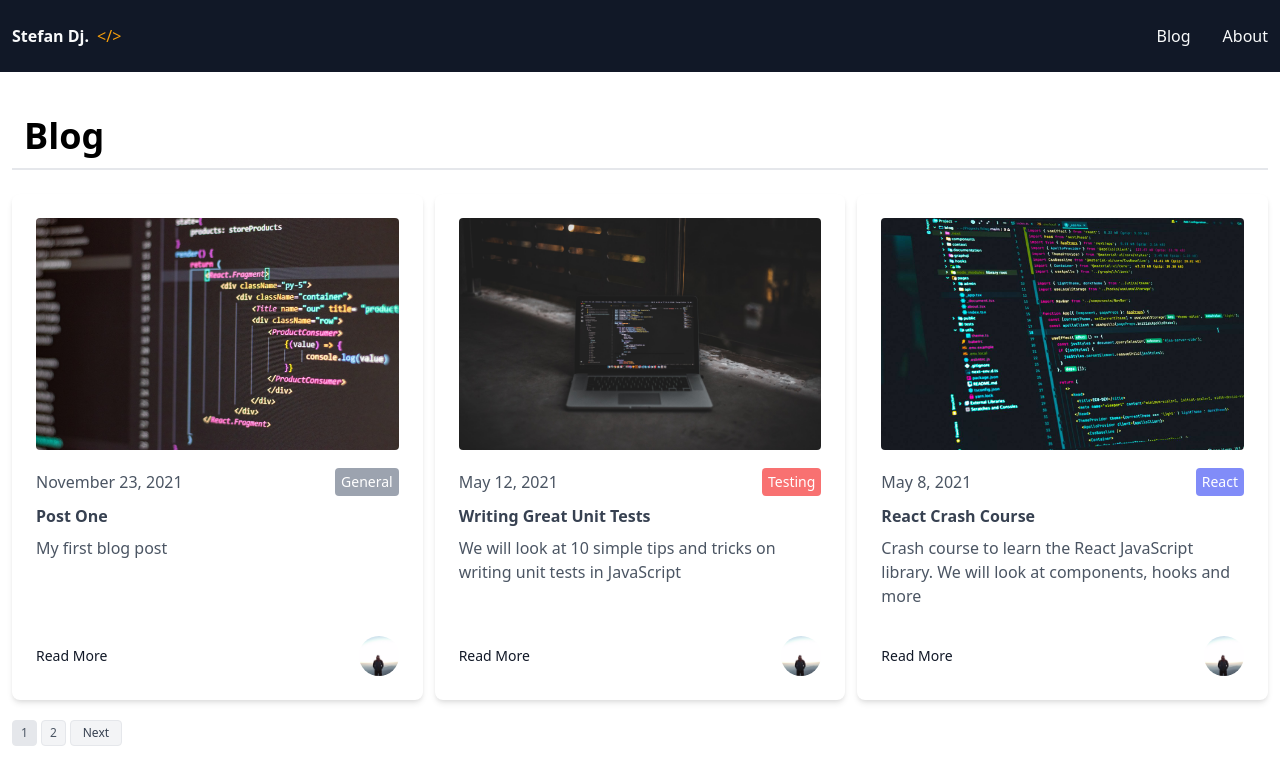
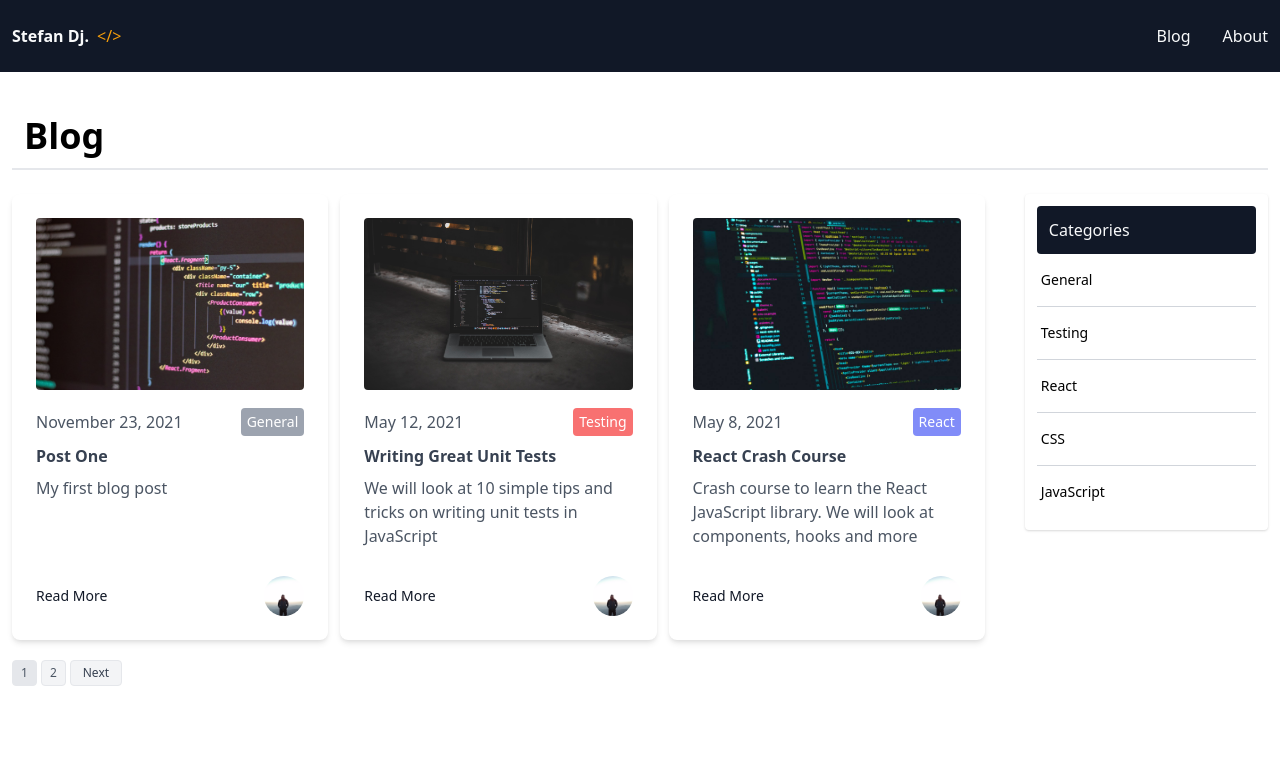
Before and after one commit to stefandjikic/blog-next-js, a Next.js app: page /blog in a window 1280 px wide. Shown: the top 784 px of the page. Built offline with nearby package versions, Linux system fonts and the light colour scheme.

Commit message:
added categories sidebar

```diff
--- /dev/null
+++ b/components/CategorySidebar.js
@@ -0,0 +1,34 @@
+import { useState } from "react";
+import Link from "next/dist/client/link";
+
+const CategorySidebar = ({ categories, categoryName }) => {
+  const [activeCategory, setActiveCategory] = useState(categoryName || "");
+
+  return (
+    <div className="p-3 mt-6 bg-white rounded shadow">
+      <h3 className="bg-gray-900 text-gray-50 p-3 rounded">Categories</h3>
+      <ul className="divide-y divide-gray-300">
+        {categories.map((category, i) => (
+          <Link
+            key={i}
+            href={`/blog/category/${category.toLowerCase()}`}
+            passHref
+          >
+            <li
+              onClick={(e) => setActiveCategory(e.target.innerText)}
+              className={`${
+                category.toLowerCase() === activeCategory.toLocaleLowerCase()
+                  ? "bg-gray-100"
+                  : ""
+              } py-4 px-1 cursor-pointer text-sm hover:bg-gray-50`}
+            >
+              {category}
+            </li>
+          </Link>
+        ))}
+      </ul>
+    </div>
+  );
+};
+
+export default CategorySidebar;
--- a/components/Pagination.js
+++ b/components/Pagination.js
@@ -27,7 +27,7 @@ const Pagination = ({ currentPage, numberOfPages }) => {
         )}
 
         {Array.from({length: numberOfPages}, (_, i) => (
-          <Link href={`/blog/page/${i + 1}`}>
+          <Link key={i} href={`/blog/page/${i + 1}`}>
              <a
               onClick={() => setActiveLink(i+1)}
               className={`bg-gray-100 py-1 px-2 cursor-pointer
--- /dev/null
+++ b/lib/posts.js
@@ -0,0 +1,20 @@
+import fs from "fs";
+import path from "path";
+import matter from "gray-matter";
+import { sortByDate } from 'utils'
+
+const files = fs.readdirSync(path.join("posts"));
+
+export const getPosts = () => {
+  const posts = files.map((filename) => {
+    const slug = filename.replace(".md", "");
+    const markdown = fs.readFileSync(path.join("posts", filename), "utf-8");
+    const { data: frontMatter } = matter(markdown);
+    return {
+      slug,
+      frontMatter,
+    };
+  });
+
+  return posts.sort(sortByDate)
+}
--- a/pages/blog/category/[category_name].js
+++ b/pages/blog/category/[category_name].js
@@ -1,19 +1,28 @@
 import fs from "fs";
 import path from "path";
-import Link from "next/link";
 import matter from "gray-matter";
 import Layout from "components/Layout";
 import Post from "components/Post";
-import { sortByDate } from "utils";
+import CategorySidebar from "components/CategorySidebar";
+import { getPosts } from "lib/posts";
 
-export default function BlogCategoryPage({ posts, categoryName }) {
+export default function BlogCategoryPage({ posts, categoryName, categories }) {
   return (
     <Layout title="Home Page | Stefan Djikic">
-      <h1 className="text-4xl font-bold border-b-2 p-3">{categoryName.toUpperCase()}</h1>
-      <div className="grid md:grid-cols-2 lg:grid-cols-3 gap-3">
-        {posts.map((post, i) => (
-          <Post key={i} post={post} />
-        ))}
+      <h1 className="text-4xl font-bold border-b-2 p-3">
+        {categoryName.toUpperCase()}
+      </h1>
+      <div className="flex">
+        <div className="w-4/5 mr-10">
+          <div className="grid md:grid-cols-2 lg:grid-cols-3 gap-3">
+            {posts.map((post, i) => (
+              <Post key={i} post={post} />
+            ))}
+          </div>
+        </div>
+        <div className="w-1/5">
+          <CategorySidebar categoryName={categoryName} categories={categories} />
+        </div>
       </div>
     </Layout>
   );
@@ -41,26 +50,20 @@ export async function getStaticPaths() {
 }
 
 export async function getStaticProps({ params: { category_name } }) {
-  const files = fs.readdirSync(path.join("posts"));
-
-  const posts = files.map((filename) => {
-    const slug = filename.replace(".md", "");
-    const markdown = fs.readFileSync(path.join("posts", filename), "utf-8");
-    const { data: frontMatter } = matter(markdown);
-    return {
-      slug,
-      frontMatter,
-    };
-  });
+  const posts = getPosts();
 
   const filteredPostsByCategory = posts.filter(
     (post) => post.frontMatter.category.toLowerCase() === category_name
   );
 
+  const categoriesFromPosts = posts.map((post) => post.frontMatter.category);
+  const uniqueCategories = [...new Set(categoriesFromPosts)];
+
   return {
     props: {
-      posts: filteredPostsByCategory.sort(sortByDate),
+      posts: filteredPostsByCategory,
       categoryName: category_name,
+      categories: uniqueCategories,
     },
   };
 }
--- a/pages/blog/page/[p_index].js
+++ b/pages/blog/page/[p_index].js
@@ -1,23 +1,34 @@
 import fs from "fs";
 import path from "path";
-// import Link from "next/link";
-import matter from "gray-matter";
 import Layout from "components/Layout";
 import Post from "components/Post";
 import Pagination from "components/Pagination";
-import { sortByDate } from "utils";
+import CategorySidebar from "components/CategorySidebar";
+import { getPosts } from "lib/posts";
 import { POSTS_PER_PAGE } from "config";
 
-export default function BlogPage({ posts, numberOfPages, currentPage }) {
+export default function BlogPage({
+  posts,
+  numberOfPages,
+  currentPage,
+  categories,
+}) {
   return (
     <Layout title="Home Page | Stefan Djikic">
       <h1 className="text-4xl font-bold border-b-2 p-3">Blog</h1>
-      <div className="grid md:grid-cols-2 lg:grid-cols-3 gap-3">
-        {posts.map((post, i) => (
-          <Post key={i} post={post} />
-        ))}
+      <div className="flex">
+        <div className="w-4/5 mr-10">
+          <div className="grid md:grid-cols-2 lg:grid-cols-3 gap-3">
+            {posts.map((post, i) => (
+              <Post key={i} post={post} />
+            ))}
+          </div>
+          <Pagination currentPage={currentPage} numberOfPages={numberOfPages} />
+        </div>
+        <div className="w-1/5">
+          <CategorySidebar categories={categories} />
+        </div>
       </div>
-      <Pagination currentPage={currentPage} numberOfPages={numberOfPages} />
     </Layout>
   );
 }
@@ -44,28 +55,25 @@ export async function getStaticProps({ params }) {
 
   const files = fs.readdirSync(path.join("posts"));
 
-  const posts = files.map((filename) => {
-    const slug = filename.replace(".md", "");
-    const markdown = fs.readFileSync(path.join("posts", filename), "utf-8");
-    const { data: frontMatter } = matter(markdown);
-    return {
-      slug,
-      frontMatter,
-    };
-  });
+  const posts = getPosts();
+
+  const categoriesFromPosts = posts.map((post) => post.frontMatter.category);
+  const uniqueCategories = [...new Set(categoriesFromPosts)];
 
   const numberOfPages = Math.ceil(files.length / POSTS_PER_PAGE);
   const pageIndex = currentPage - 1;
 
-  const sortedPostsPerPage = posts
-    .sort(sortByDate)
-    .slice(pageIndex * POSTS_PER_PAGE, (pageIndex + 1) * POSTS_PER_PAGE);
+  const sortedPostsPerPage = posts.slice(
+    pageIndex * POSTS_PER_PAGE,
+    (pageIndex + 1) * POSTS_PER_PAGE
+  );
 
   return {
     props: {
       posts: sortedPostsPerPage,
       numberOfPages,
       currentPage,
+      categories: uniqueCategories,
     },
   };
 }
--- a/pages/index.js
+++ b/pages/index.js
@@ -1,10 +1,7 @@
-import fs from "fs";
-import path from "path";
 import Link from "next/link";
-import matter from "gray-matter";
 import Layout from "components/Layout";
 import Post from "components/Post";
-import { sortByDate } from 'utils'
+import { getPosts } from "lib/posts";
 
 export default function HomePage({ posts }) {
 
@@ -29,20 +26,10 @@ export default function HomePage({ posts }) {
 }
 
 export async function getStaticProps() {
-  const files = fs.readdirSync(path.join("posts"));
-  const posts = files.map((filename) => {
-    const slug = filename.replace(".md", "");
-    const markdown = fs.readFileSync(path.join("posts", filename), "utf-8");
-    const { data: frontMatter } = matter(markdown);
-    return {
-      slug,
-      frontMatter,
-    };
-  });
 
   return {
     props: {
-      posts: posts.sort(sortByDate).slice(0, 3),
+      posts: getPosts().slice(0, 3),
     },
   };
 }
```
